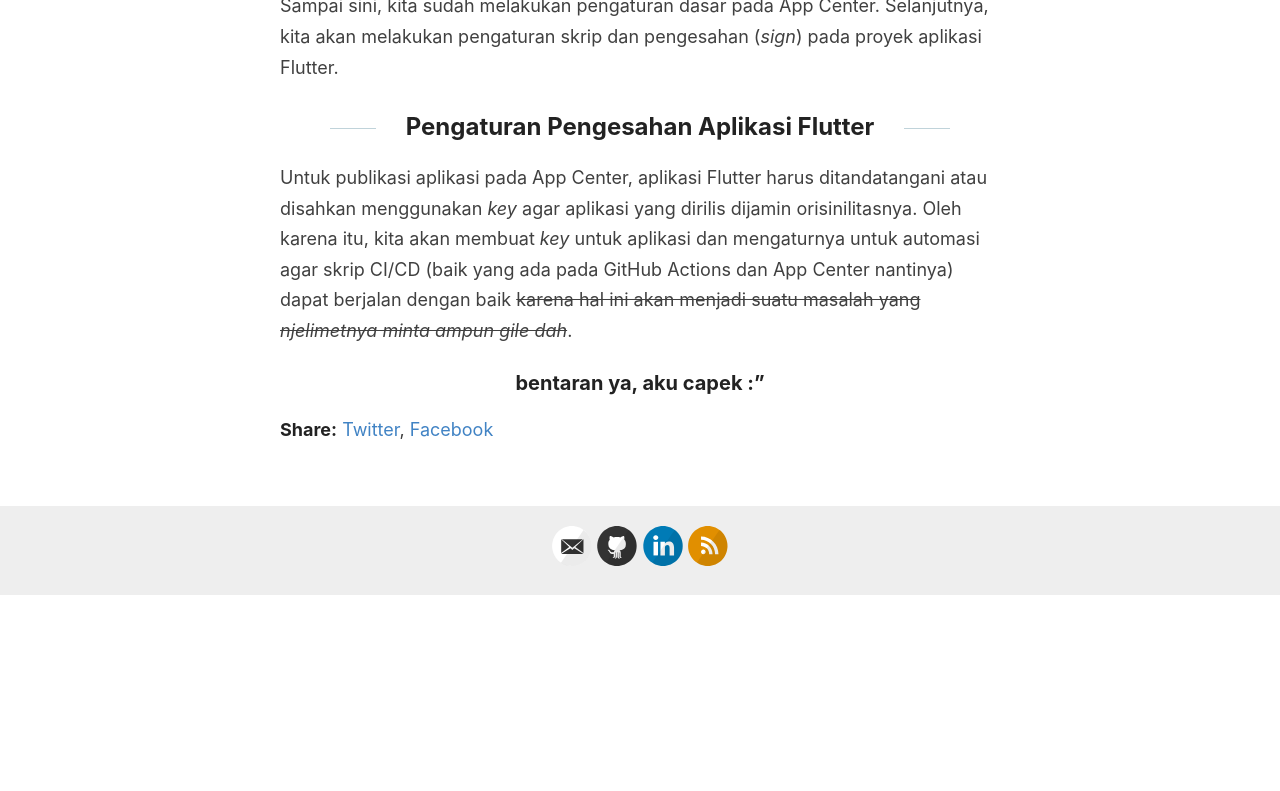
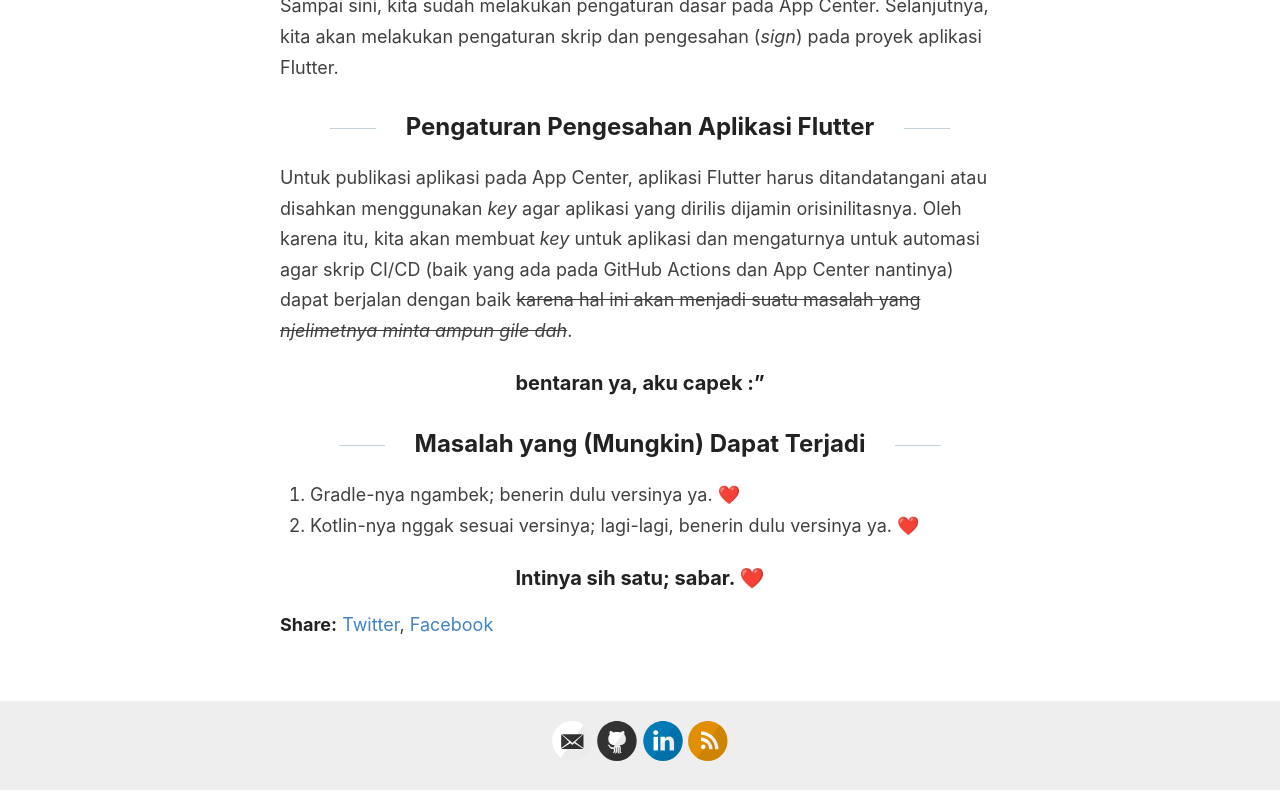
Before and after one commit to determinedguy/cecoret, a Jekyll site: the page built from _posts/2022-11-19-flutter-at-app-center.md, in a window 1280 px wide and 900 px high, scrolled down 4735 px, cut to the strip 109-900 px from the top of the window. Built offline with Jekyll 4.4.1, drawn with Linux system fonts in a browser that asks for light colours; before the commit the page ends 5440 px from its top, so only the background shows below that.

Commit message:
feat: problems

```diff
--- a/_posts/2022-11-19-flutter-at-app-center.md
+++ b/_posts/2022-11-19-flutter-at-app-center.md
@@ -57,3 +57,10 @@ Sampai sini, kita sudah melakukan pengaturan dasar pada App Center. Selanjutnya,
 Untuk publikasi aplikasi pada App Center, aplikasi Flutter harus ditandatangani atau disahkan menggunakan *key* agar aplikasi yang dirilis dijamin orisinilitasnya. Oleh karena itu, kita akan membuat *key* untuk aplikasi dan mengaturnya untuk automasi agar skrip CI/CD (baik yang ada pada GitHub Actions dan App Center nantinya) dapat berjalan dengan baik ~~karena hal ini akan menjadi suatu masalah yang *njelimetnya minta ampun gile dah*~~.
 
 ### bentaran ya, aku capek :"
+
+## Masalah yang (Mungkin) Dapat Terjadi
+
+1. Gradle-nya ngambek; benerin dulu versinya ya. ❤️
+2. Kotlin-nya nggak sesuai versinya; lagi-lagi, benerin dulu versinya ya. ❤️
+
+### Intinya sih satu; sabar. ❤️
```
